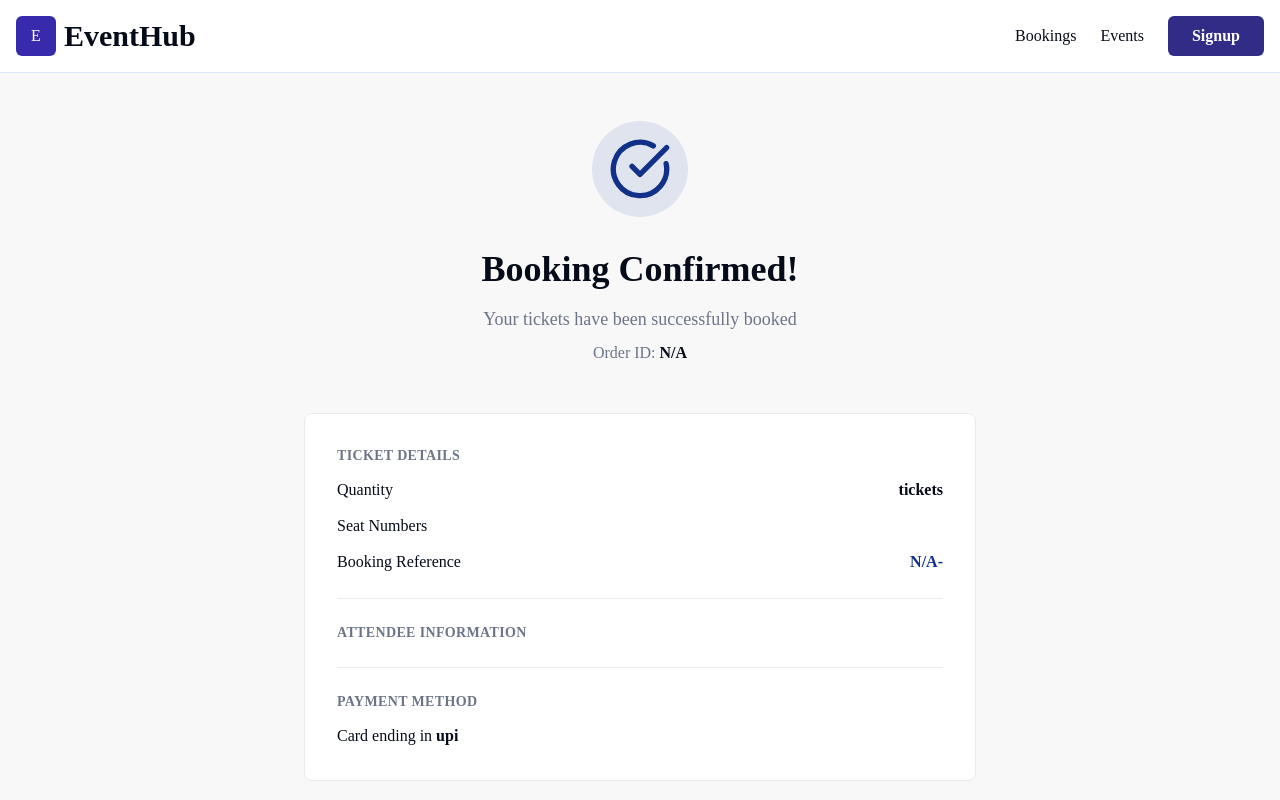
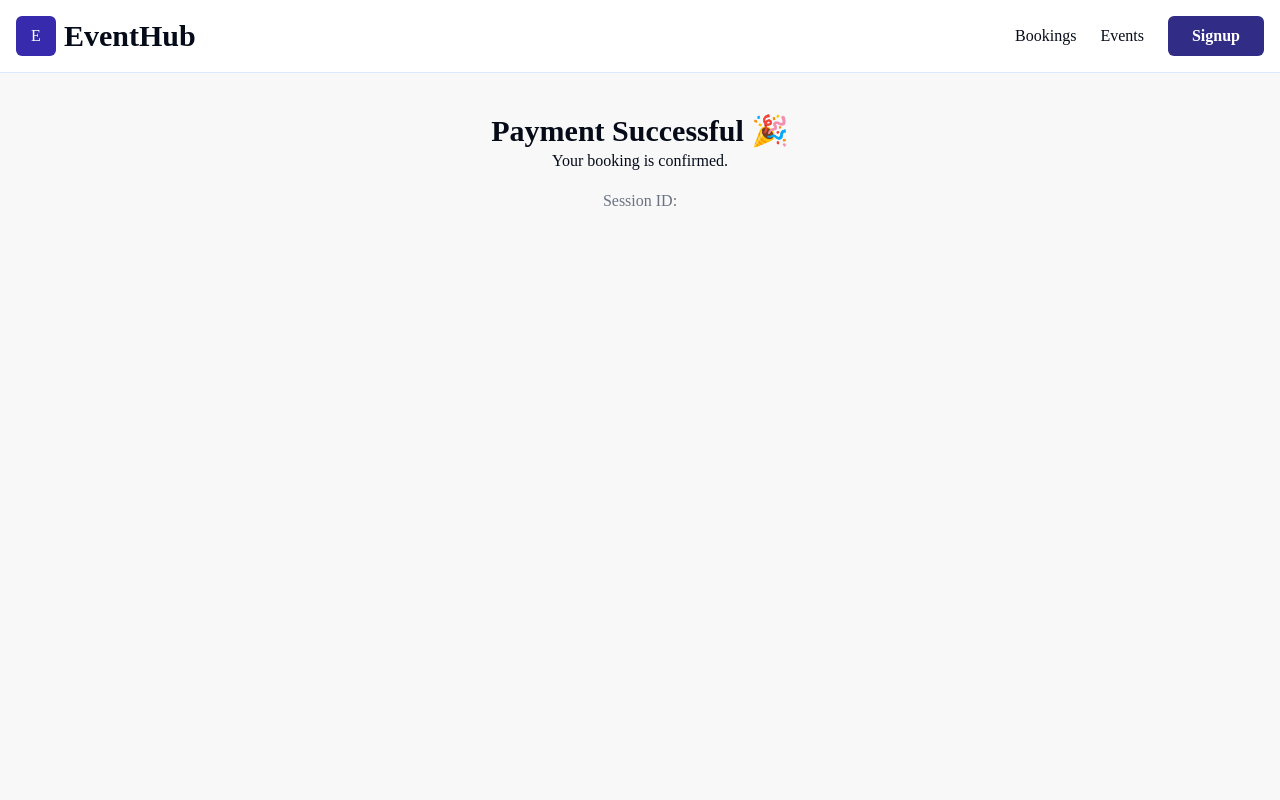
Before and after one commit to dikshit75way/Be_frontend, a Next.js app: page /booking/success in a window 1280 px wide. Shown: the top 800 px of the page. Built offline with nearby package versions, Linux system fonts and the light colour scheme; no server answers.

Commit message:
resolveing the conflict

```diff
--- a/app/booking/page.tsx
+++ b/app/booking/page.tsx
@@ -5,6 +5,7 @@ import { useRouter } from "next/navigation";
 
 export default function Booking() {
   const { data } = useFetchBookingsQuery();
+  console.log("debugging all the booking of todays " , data);
   const router = useRouter();
 
   return (
--- /dev/null
+++ b/app/booking/success/page.tsx
@@ -0,0 +1,15 @@
+"use client";
+import { useSearchParams } from "next/navigation";
+
+export default function SuccessPage() {
+  const params = useSearchParams();
+  const sessionId = params.get("session_id");
+
+  return (
+    <div className="p-10 text-center">
+      <h1 className="text-3xl font-bold">Payment Successful 🎉</h1>
+      <p>Your booking is confirmed.</p>
+      <p className="mt-4 text-gray-500">Session ID: {sessionId}</p>
+    </div>
+  );
+}
--- a/app/event/[id]/page.tsx
+++ b/app/event/[id]/page.tsx
@@ -65,20 +65,15 @@ export default function Page() {
         userId,
       }).unwrap();
 
-      if (!checkoutRes?.url) {
+      console.log("before payment intent " ,checkoutRes);
+
+      if (!checkoutRes?.data.url) {
         alert("Failed to create payment session");
         return;
       }
 
-      const bookingres = await addbooking({
-        userId,
-        eventId: id,
-        total,
-        selectedSeats,
-      }).unwrap();
-
       // 3️⃣ Redirect user to Stripe Checkout (NEW Flow)
-      window.location.href = checkoutRes.url;
+      window.location.href = checkoutRes?.data.url;
     } catch (err) {
       console.log("Error:", err);
       alert("Something went wrong. Try again!");
--- a/app/redux/EventApi/baseApi.ts
+++ b/app/redux/EventApi/baseApi.ts
@@ -7,7 +7,7 @@ export const baseApi = createApi({
   reducerPath: "api",
 
   baseQuery: fetchBaseQuery({
-    baseUrl: "http://localhost:3000/api", // global base
+    baseUrl: "http://localhost:8080/api", // global base
     credentials: "include",
     prepareHeaders: (headers, { getState }) => {
       const token = (getState() as any).auth?.token
```
Also changed, not shown: 1 other file (tests, documents, lock files or other folders).
